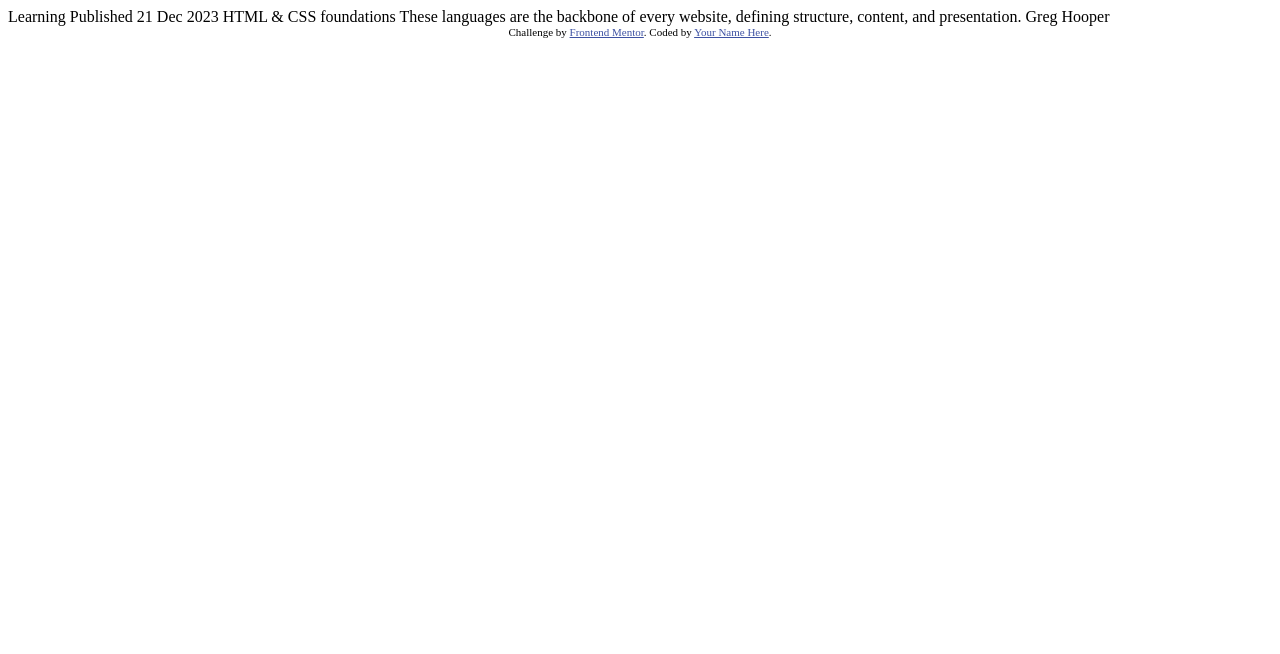
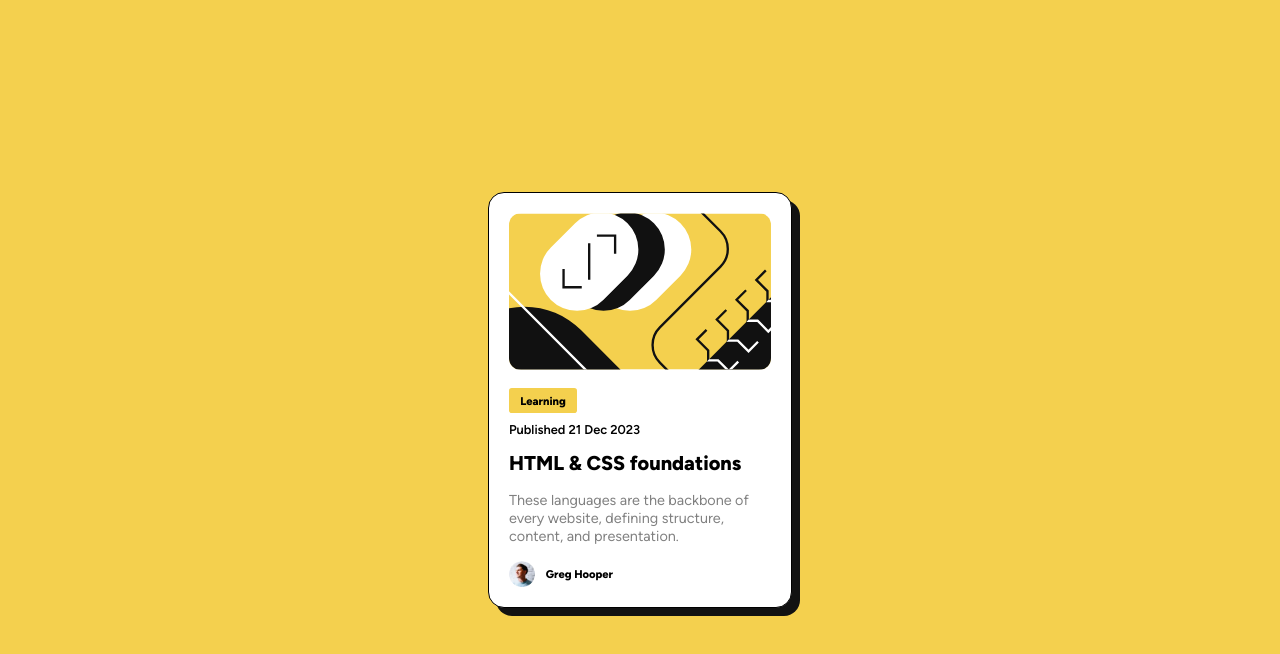
Before and after one commit to OneManBanned/blog-preview-card-main, a plain HTML site: page index.html in a window 1280 px wide. Drawn offline with Linux system fonts and the light colour scheme.

Commit message:
Finished styling

```diff
--- a/index.html
+++ b/index.html
@@ -1,34 +1,34 @@
 <!DOCTYPE html>
 <html lang="en">
+
 <head>
   <meta charset="UTF-8">
-  <meta name="viewport" content="width=device-width, initial-scale=1.0"> <!-- displays site properly based on user's device -->
+  <meta name="viewport" content="width=device-width, initial-scale=1.0">
+  <link rel="stylesheet" href="style.css">
+  <link rel="icon" type="image/png" sizes="32x32" href="./assets/images/favicon-32x32.png">
+  <title>Blog preview card</title>
+</head>
 
-  <link rel="icon" type="image/png" sizes="32x32" href="./assets/images/favicon-32x32.png">
+<body class="flex-center">
+  <main>
+    <img class="full-width" src="/assets/images/illustration-article.svg" alt="">
+    <article>
+      <h1>Learning</h1>
 
-  <title>Frontend Mentor | Blog preview card</title>
+      <p class="published">Published <time datetime="2023-12-21">21 Dec 2023</time></p>
 
-  <!-- Feel free to remove these styles or customise in your own stylesheet 👍 -->
-  <style>
-    .attribution { font-size: 11px; text-align: center; }
-    .attribution a { color: hsl(228, 45%, 44%); }
-  </style>
-</head>
-<body>
+      <article>
+        <h2>HTML & CSS foundations</h2>
 
-  Learning
+        <p class="description">These languages are the backbone of every website, defining structure, content, and
+          presentation.</p>
+      </article>
+    </article>
+    <figure>
+      <img class="avatar" src="/assets/images/image-avatar.webp" alt="Greg Hoopers user avatar">
+      <figcaption>Greg Hooper</figcaption>
+    </figure>
+  </main>
+</body>
 
-  Published 21 Dec 2023
-
-  HTML & CSS foundations
-
-  These languages are the backbone of every website, defining structure, content, and presentation.
-
-  Greg Hooper
-
-  <div class="attribution">
-    Challenge by <a href="https://www.frontendmentor.io?ref=challenge" target="_blank">Frontend Mentor</a>.
-    Coded by <a href="#">Your Name Here</a>.
-  </div>
-</body>
 </html>
--- /dev/null
+++ b/style.css
@@ -0,0 +1,136 @@
+@font-face {
+    font-family: Figtree;
+    src: url(assets/fonts/Figtree-VariableFont_wght.ttf);
+}
+
+html {
+    font-size: 16px;
+}
+
+*,
+*:after,
+*::before {
+    box-sizing: border-box;
+    margin: 0;
+    padding: 0;
+    font-family: Figtree, sans-sarif;
+}
+
+:root {
+    /* colors */
+    --yellow: hsl(47, 88%, 63%);
+    --white: hsl(0, 0%, 100%);
+    --grey: hsl(0, 0%, 50%);
+    --black: hsl(0, 0%, 7%);
+
+    /* font-weights */
+    --regular: 600;
+    --bold: 800;
+}
+
+/* Mobile */
+
+body {
+    background-color: var(--yellow);
+    min-height: 100vh;
+}
+
+main {
+    background-color: var(--white);
+    width: 87.5%;
+    padding: 1.25em;
+    border-radius: 1rem;
+    border: 1px solid black;
+    box-shadow: .5em .5em var(--black);
+}
+
+article>* {
+    margin-block-end: 1rem;
+}
+
+img {
+    border-radius: .75em;
+    margin-block-end: 1.5rem;
+}
+
+h1 {
+    background-color: var(--yellow);
+    display: inline;
+    border-radius: .25em;
+    padding: .5em 1em;
+    font-size: .8em;
+    font-weight: var(--bold);
+}
+
+.published {
+    margin-block-start: 1.25rem;
+    font-size: .8em;
+    font-weight: var(--regular);
+}
+
+h2 {
+    font-size: 1.25em;
+    font-weight: var(--bold);
+}
+
+.description {
+    font-size: .9em;
+    color: var(--grey);
+}
+
+.avatar {
+    width: 2.25em;
+    margin: 0;
+}
+
+figure {
+    display: flex;
+    align-items: center;
+}
+
+figcaption {
+    font-weight: var(--bold);
+    margin-inline-start: 1em;
+}
+
+/* Desktop */
+
+@media (min-width: 23.5rem) {
+    main {
+        max-width: 19rem;
+        padding: 1.25rem
+    }
+
+    img {
+        margin-block-end: 1rem;
+    }
+
+    h1 {
+        font-size: .7em;
+    }
+
+    .published {
+        margin-block: .85rem;
+    }
+
+    .avatar {
+        width: 1.6rem;
+    }
+
+    figcaption {
+        font-size: .7rem;
+    }
+
+}
+
+/* Utilities */
+
+.flex-center {
+    display: flex;
+    align-items: center;
+    justify-content: center;
+}
+
+.full-width {
+    width: 100%;
+}
```
